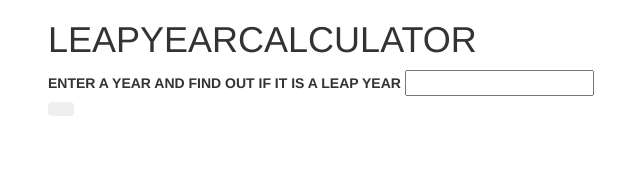
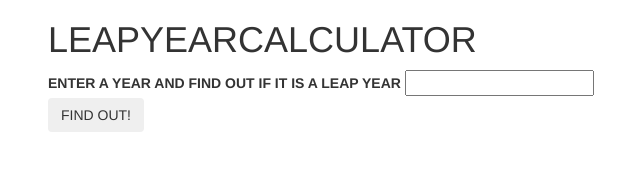
Before and after one commit to Collins33/leapyear, a plain HTML site: page index.html in a window 1280 px wide. Shown: the whole page, without its empty margins (22-662 px from the left). Drawn offline with Linux system fonts and the light colour scheme.

Commit message:
edited the submit button

```diff
--- a/index.html
+++ b/index.html
@@ -18,7 +18,7 @@
 
         </div>
         <button type="submit" class="btn">
-
+        FIND OUT!
         </button>
 
       </form>
```
